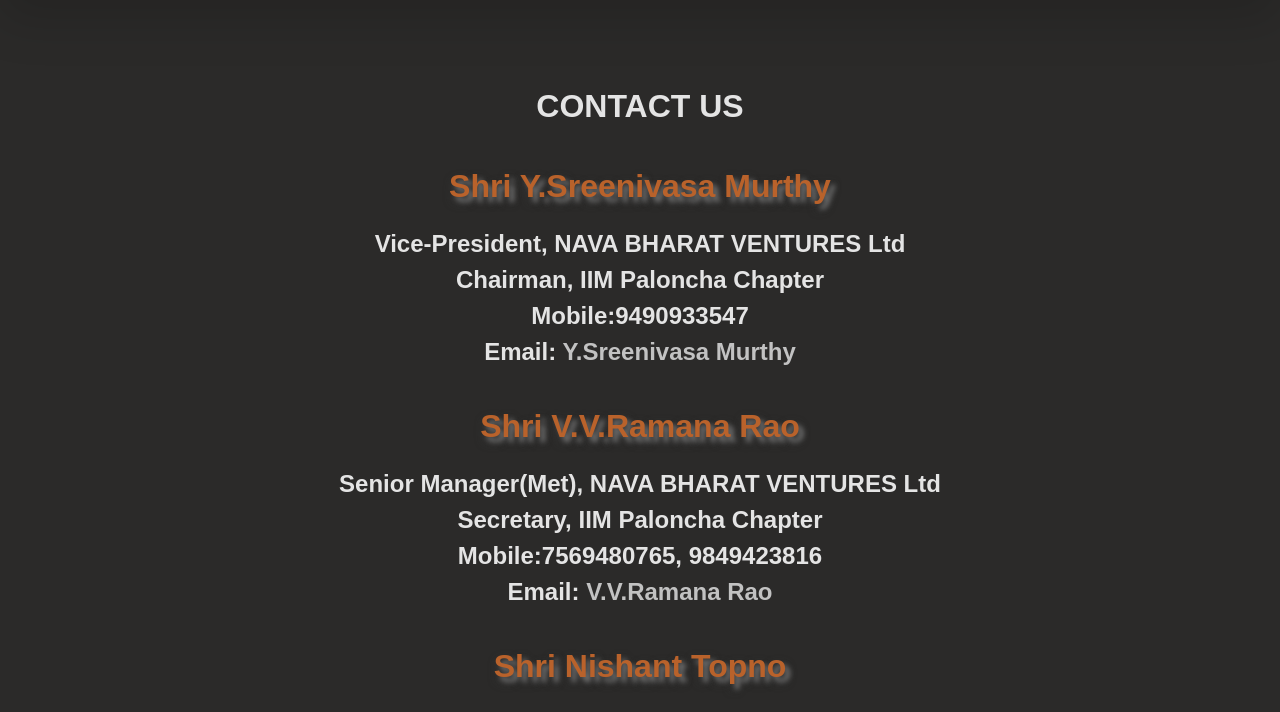
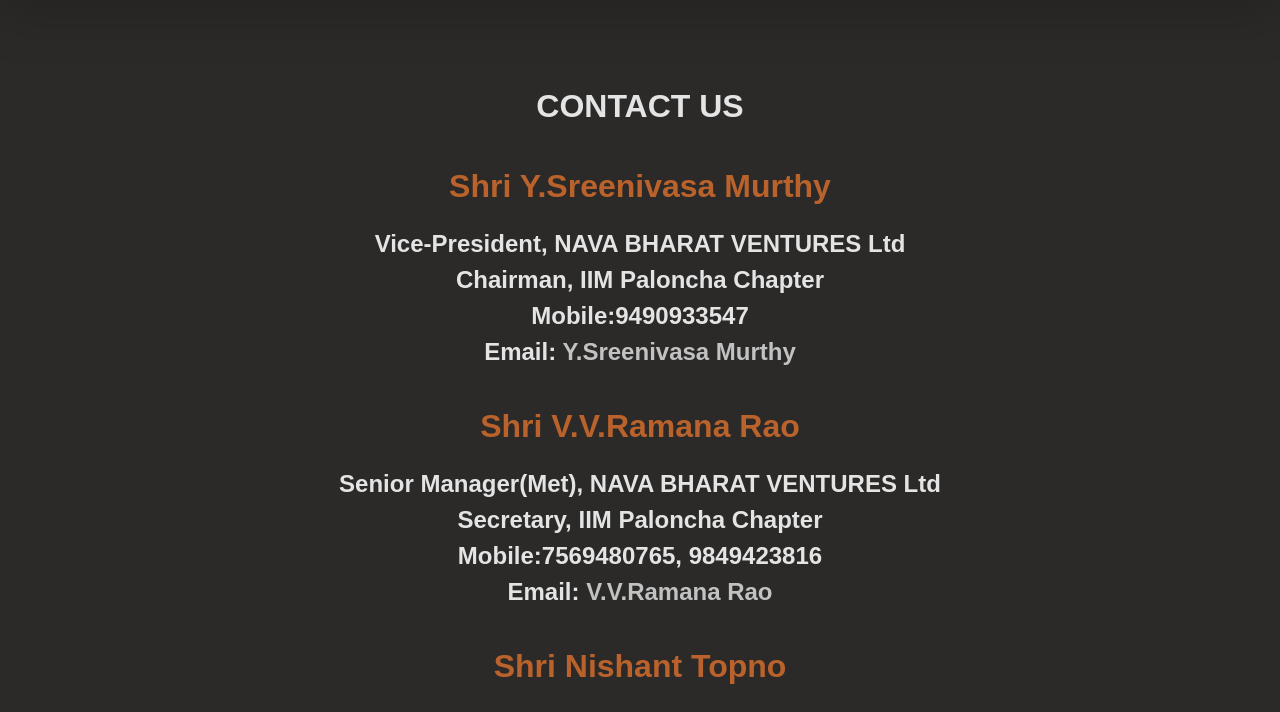
Before and after one commit to iimpaloncha/iim-paloncha.org.github.io, a plain HTML site: page contact.html in a window 1280 px wide. Shown: the part 78-790 px from the top of the page. Drawn offline with Linux system fonts and the light colour scheme.

Commit message:
12th edit

```diff
--- a/style.css
+++ b/style.css
@@ -286,7 +286,6 @@
     padding:1rem 0;
     font-weight: 600;
     color:#b9622b;
-    text-shadow: 5px 5px 5px rgb(109, 109, 109), 2px 5px 10px rgba(61, 61, 61, 0.904);
 }
 .second-message-section{
     background:#f3f3f3;
```
